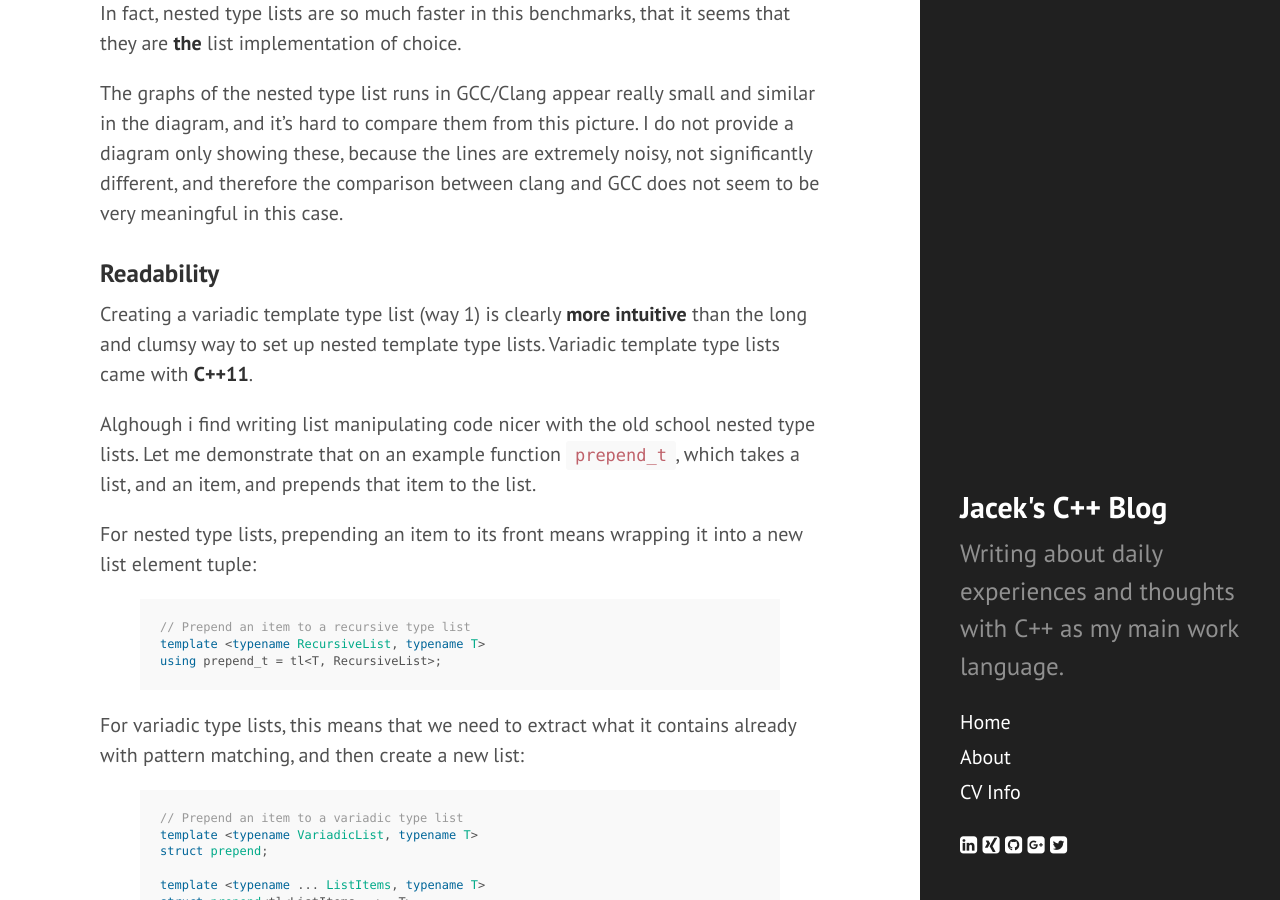
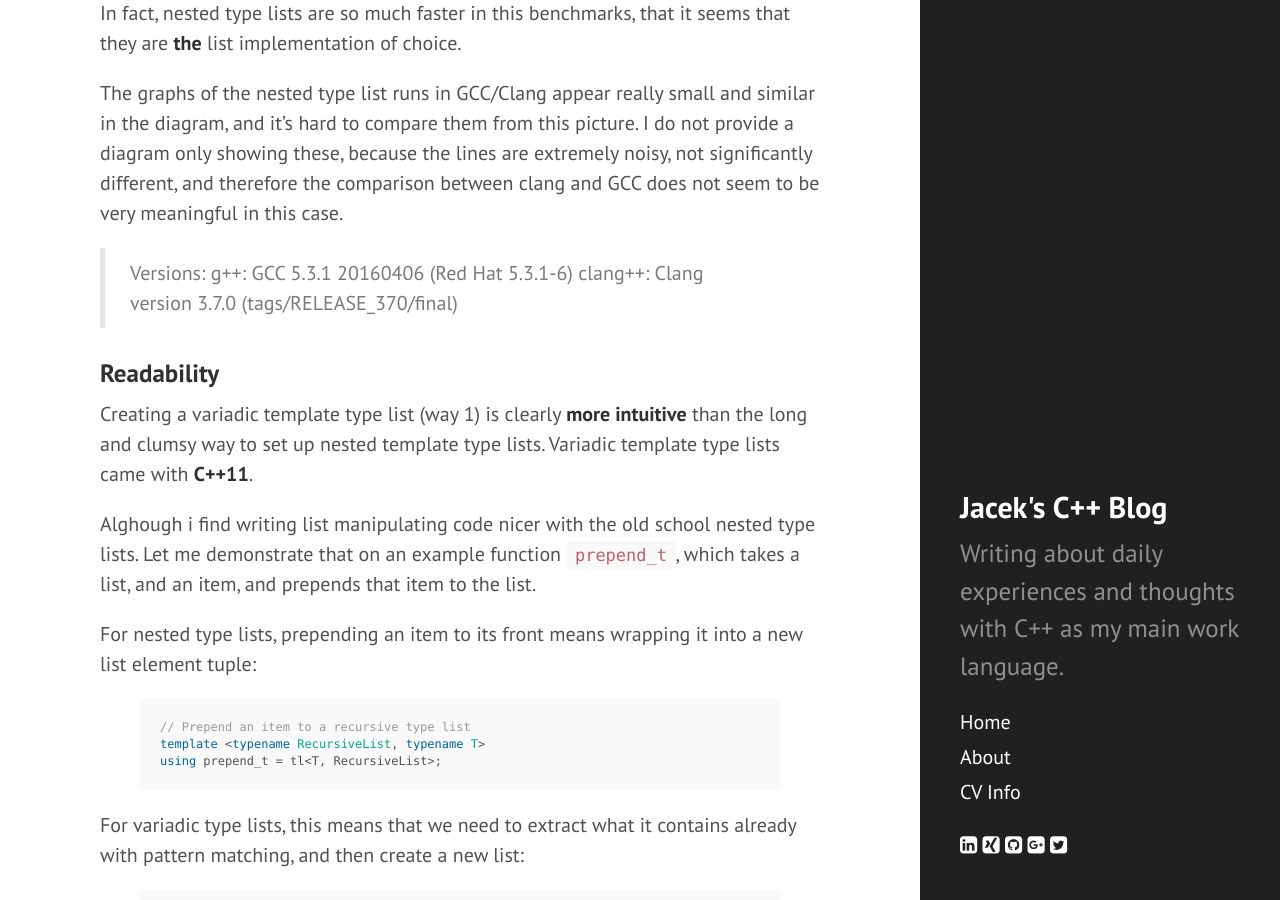
Before and after one commit to tfc/tfc.github.io, a Jekyll site: the page built from _posts/2016-05-08-compile_time_type_lists.md, in a window 1280 px wide and 900 px high, scrolled down 3521 px. Built offline with Jekyll 4.4.1, drawn with Linux system fonts in a browser that asks for light colours; nearby versions of some CDN libraries; formulas are drawn with MathJax 3; comment, search, counter and statistics services are not loaded.

Commit message:
Add versions to gcc/clang

```diff
--- a/_posts/2016-05-08-compile_time_type_lists.md
+++ b/_posts/2016-05-08-compile_time_type_lists.md
@@ -90,6 +90,10 @@ In fact, nested type lists are so much faster in this benchmarks, that it seems
 
 The graphs of the nested type list runs in GCC/Clang appear really small and similar in the diagram, and it's hard to compare them from this picture.
 I do not provide a diagram only showing these, because the lines are extremely noisy, not significantly different, and therefore the comparison between clang and GCC does not seem to be very meaningful in this case.
+
+> Versions:
+> g++: GCC 5.3.1 20160406 (Red Hat 5.3.1-6)
+> clang++: Clang version 3.7.0 (tags/RELEASE_370/final)
 
 ### Readability
 
```
